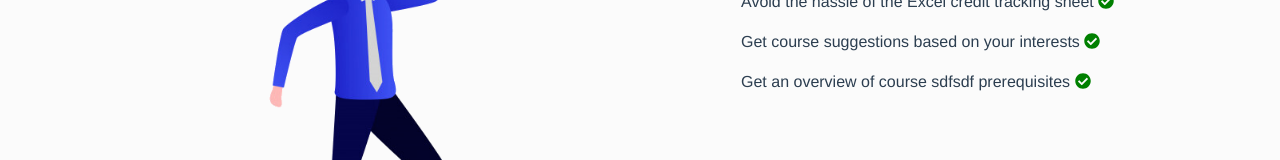
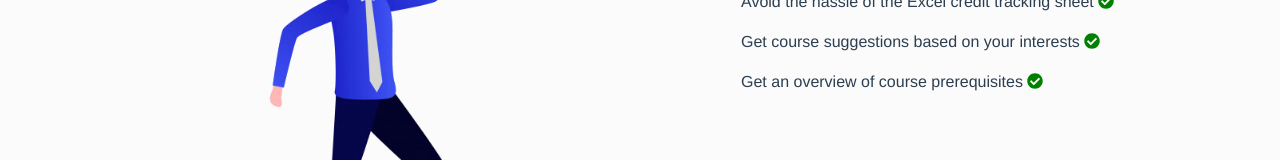
Before and after one commit to s34fu/WaterlooStudies, a Vue app: page / in a window 1280 px wide. Shown: the part 311-471 px from the top of the page. Built offline with nearby package versions, Linux system fonts and the light colour scheme.

Commit message:
fixed home

```diff
--- a/src/views/Home.vue
+++ b/src/views/Home.vue
@@ -22,7 +22,7 @@
 						<div style="text-align: left">
 							<p>Avoid the hassle of the Excel credit tracking sheet <font-awesome-icon icon="check-circle" style="color: green" /> </p>
 							<p>Get course suggestions based on your interests <font-awesome-icon icon="check-circle" style="color: green" /></p>
-							<p>Get an overview of course sdfsdf prerequisites <font-awesome-icon icon="check-circle" style="color: green" /> </p>
+							<p>Get an overview of course prerequisites <font-awesome-icon icon="check-circle" style="color: green" /> </p>
 						</div>
 					</div>
 				</div>
```
